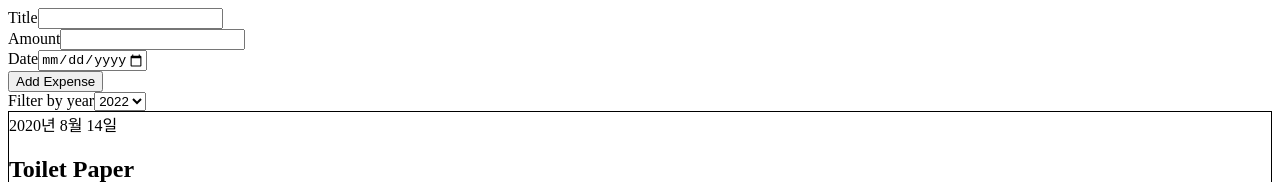
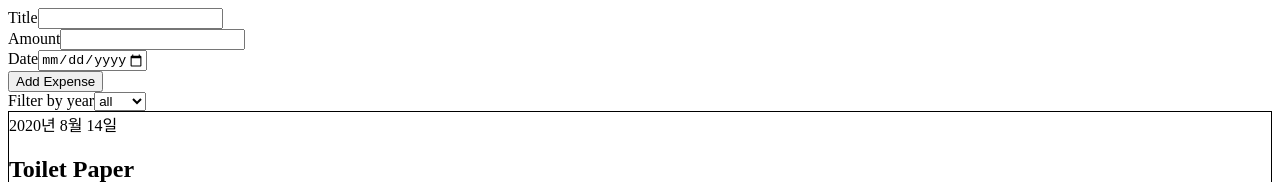
Before and after one commit to jisu-moon/react-, a React (Create React App) app: page / in a window 1280 px wide. Shown: the top 182 px of the page. Built offline with nearby package versions, Linux system fonts and the light colour scheme.

Commit message:
year filter 기능 추가

```diff
--- a/src/components/expenses/Expenses.tsx
+++ b/src/components/expenses/Expenses.tsx
@@ -1,3 +1,4 @@
+import { useEffect, useState } from 'react';
 import { IItems } from '../../App';
 import ExpenseItem from './ExpenseItem';
 import ExpensesFilter from './ExpensesFilter';
@@ -7,11 +8,24 @@ interface IProps {
 }
 
 function Expenses({ items }: IProps) {
+  const [yearFilter, setYearFilter] = useState('all');
+  const [itemsFilter, setItemsFilter] = useState(items);
+
+  useEffect(() => {
+    if (yearFilter === 'all') return setItemsFilter(items);
+    const filter = items.filter(item => {
+      return yearFilter === item.date.getFullYear() + '';
+    });
+    setItemsFilter(filter);
+  }, [yearFilter, items]);
+
   return (
     <div className='Wrapper'>
-      <ExpensesFilter />
-      {items
-        ? items.map(item => <ExpenseItem item={item} key={item.id} />)
+      <ExpensesFilter yearFilter={setYearFilter} />
+      {itemsFilter
+        ? itemsFilter.map(item => {
+            return <ExpenseItem item={item} key={item.id} />;
+          })
         : null}
     </div>
   );
--- a/src/components/expenses/ExpensesFilter.tsx
+++ b/src/components/expenses/ExpensesFilter.tsx
@@ -1,14 +1,18 @@
-import React, { useState } from 'react';
+import { Dispatch, SetStateAction } from 'react';
 
-const ExpensesFilter = () => {
-  const onChange = (event: React.ChangeEvent<HTMLSelectElement>) => {
-    console.log(event.currentTarget.value);
-  };
+interface IProps {
+  yearFilter: Dispatch<SetStateAction<string>>;
+}
+
+const ExpensesFilter = ({ yearFilter }: IProps) => {
+  const onChange = (event: React.ChangeEvent<HTMLSelectElement>) =>
+    yearFilter(event.currentTarget.value);
   return (
     <div className='expenses-filter'>
       <div className='expenses-filter__control'>
         <label>Filter by year</label>
         <select onChange={onChange}>
+          <option value='all'>all</option>
           <option value='2022'>2022</option>
           <option value='2021'>2021</option>
           <option value='2020'>2020</option>
```
